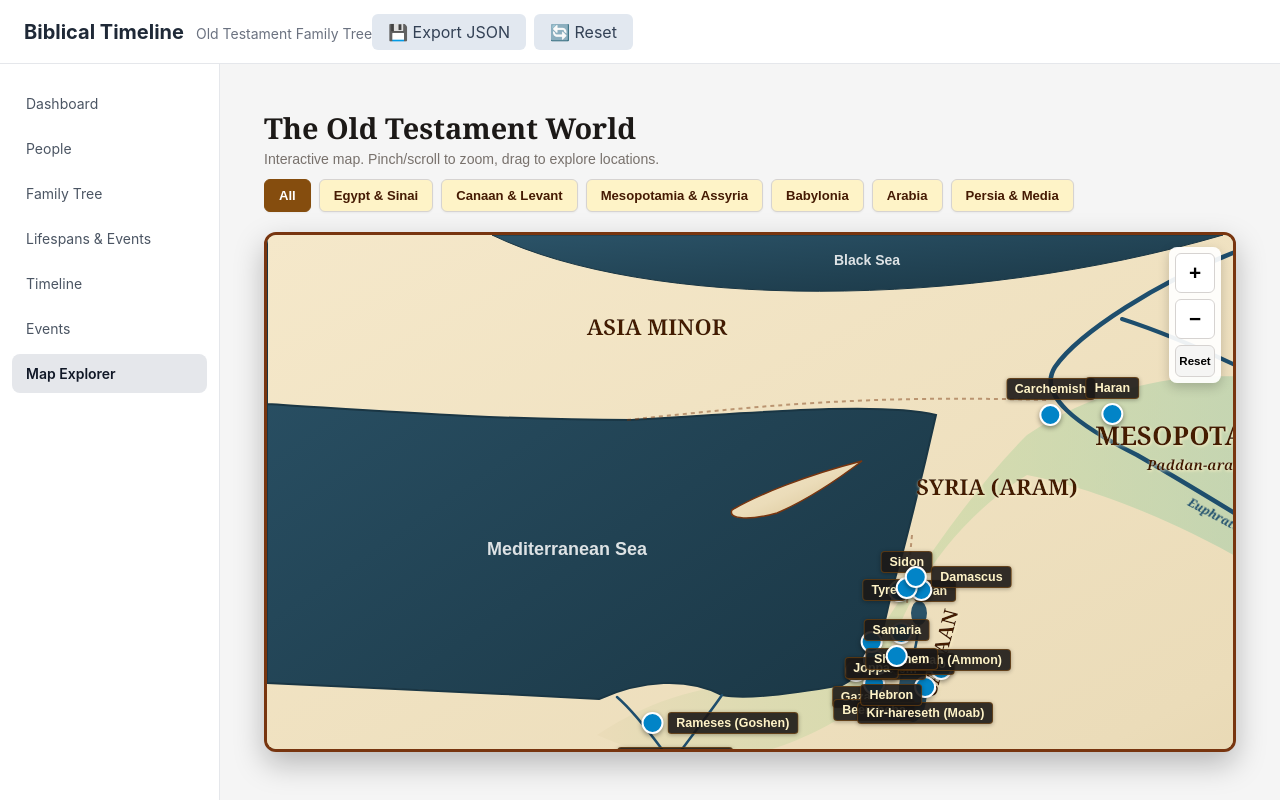
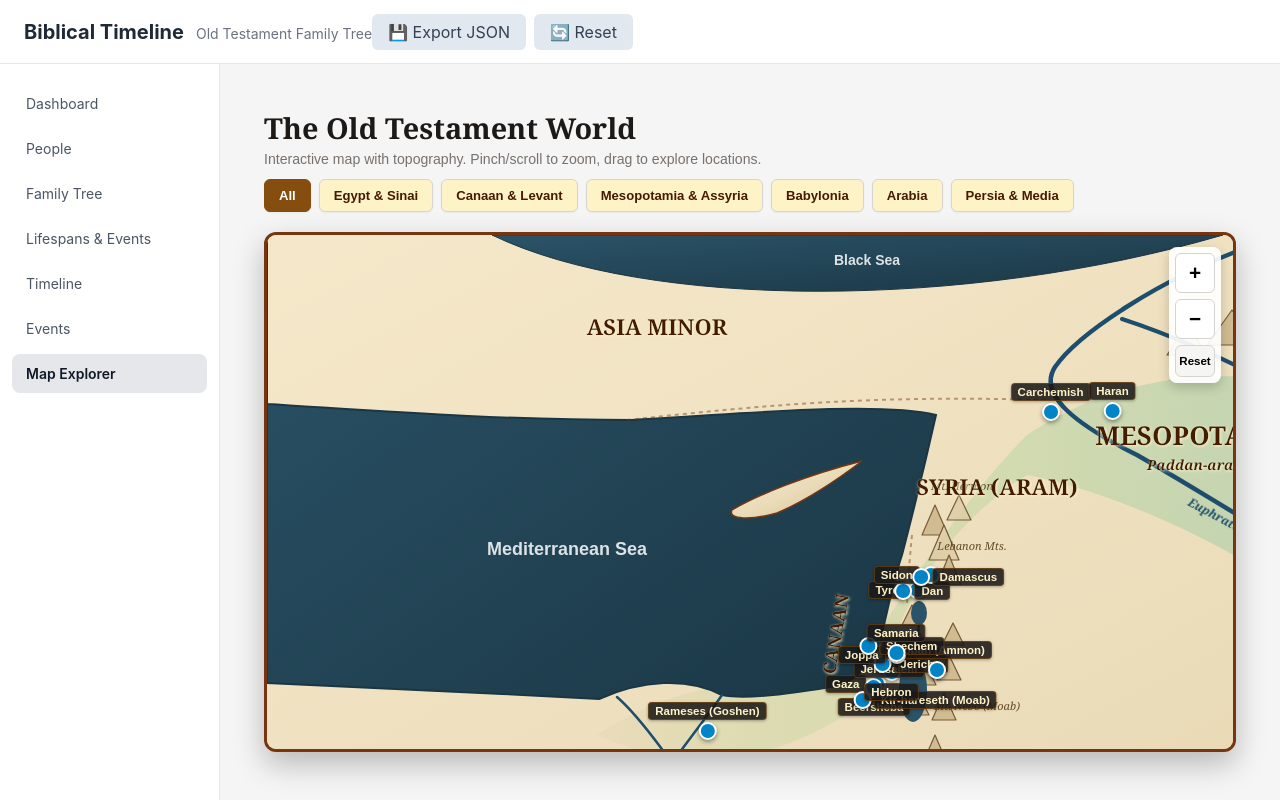
Before and after one commit to JonathanGhaly/biblical-timeline, a React (Vite) app: page / in a window 1280 px wide. Both pictures are taken after a click on the button "Map Explorer". Built offline with nearby package versions, Linux system fonts and the light colour scheme.

Commit message:
Set base path for GitHub Pages

```diff
--- a/src/pages/OldTestamentMapPage.tsx
+++ b/src/pages/OldTestamentMapPage.tsx
@@ -79,17 +79,17 @@ const OT_CITIES: City[] = [
     lat: 29.8448,
     lon: 31.2508,
     aliases: ["Memphis", "Noph", "منف"],
-    labelPosition: "top",
+    labelPosition: "left",
   },
   {
     id: "rameses",
     name: "Rameses (Goshen)",
     arabicName: "رعمسيس / جاسان",
     region: "Egypt & Sinai",
-    lat: 30.75,
-    lon: 32.05,
+    lat: 30.796,
+    lon: 31.83,
     aliases: ["Rameses", "Ramesses", "Goshen", "جاسان", "رعمسيس"],
-    labelPosition: "right",
+    labelPosition: "top",
   },
   {
     id: "sinai",
@@ -106,10 +106,10 @@ const OT_CITIES: City[] = [
     name: "Ezion-Geber",
     arabicName: "عصيون جابر",
     region: "Egypt & Sinai",
-    lat: 29.53,
+    lat: 29.55,
     lon: 34.95,
     aliases: ["Ezion-geber", "Ezion geber", "عصيون جابر"],
-    labelPosition: "bottom",
+    labelPosition: "right",
   },
   {
     id: "gaza",
@@ -119,7 +119,7 @@ const OT_CITIES: City[] = [
     lat: 31.5017,
     lon: 34.4668,
     aliases: ["Gaza", "غزة"],
-    labelPosition: "bottom",
+    labelPosition: "left",
   },
   {
     id: "beersheba",
@@ -139,7 +139,7 @@ const OT_CITIES: City[] = [
     lat: 31.182,
     lon: 35.705,
     aliases: ["Moab", "Kir-hareseth", "Kir", "قير حارسة"],
-    labelPosition: "bottom",
+    labelPosition: "right",
   },
   {
     id: "hebron",
@@ -179,7 +179,7 @@ const OT_CITIES: City[] = [
     lat: 31.9539,
     lon: 35.9106,
     aliases: ["Rabbah", "Ammon", "Rabbath", "ربة"],
-    labelPosition: "right",
+    labelPosition: "top",
   },
   {
     id: "joppa",
@@ -189,7 +189,7 @@ const OT_CITIES: City[] = [
     lat: 32.05,
     lon: 34.75,
     aliases: ["Joppa", "Jaffa", "يافا"],
-    labelPosition: "bottom",
+    labelPosition: "left",
   },
   {
     id: "shechem",
@@ -199,7 +199,7 @@ const OT_CITIES: City[] = [
     lat: 32.213,
     lon: 35.282,
     aliases: ["Shechem", "شكيم"],
-    labelPosition: "bottom",
+    labelPosition: "right",
   },
   {
     id: "samaria",
@@ -207,9 +207,19 @@ const OT_CITIES: City[] = [
     arabicName: "السامرة",
     region: "Canaan & Levant",
     lat: 32.276,
-    lon: 35.198,
+    lon: 35.188,
     aliases: ["Samaria", "السامرة"],
     labelPosition: "top",
+  },
+  {
+    id: "tyre",
+    name: "Tyre",
+    arabicName: "صور",
+    region: "Canaan & Levant",
+    lat: 33.27,
+    lon: 35.203,
+    aliases: ["Tyre", "صور"],
+    labelPosition: "left",
   },
   {
     id: "dan",
@@ -222,16 +232,6 @@ const OT_CITIES: City[] = [
     labelPosition: "right",
   },
   {
-    id: "tyre",
-    name: "Tyre",
-    arabicName: "صور",
-    region: "Canaan & Levant",
-    lat: 33.27,
-    lon: 35.203,
-    aliases: ["Tyre", "صور"],
-    labelPosition: "left",
-  },
-  {
     id: "sidon",
     name: "Sidon",
     arabicName: "صيدون",
@@ -239,7 +239,7 @@ const OT_CITIES: City[] = [
     lat: 33.56,
     lon: 35.375,
     aliases: ["Sidon", "صيدون"],
-    labelPosition: "top",
+    labelPosition: "left",
   },
   {
     id: "damascus",
@@ -391,7 +391,6 @@ export default function OldTestamentMapPage({
   const [selectedEvent, setSelectedEvent] = useState<BiblicalEvent | null>(null);
   const [selectedRegion, setSelectedRegion] = useState<string>("All");
 
-  // Map Pan and Zoom States
   const [zoom, setZoom] = useState(1);
   const [pan, setPan] = useState({ x: 0, y: 0 });
   const [isDragging, setIsDragging] = useState(false);
@@ -580,7 +579,6 @@ export default function OldTestamentMapPage({
     setPan({ x: 0, y: 0 });
   };
 
-  // Dynamic layout calculator for pin labels
   const getFlexDirection = (position?: "top" | "bottom" | "left" | "right") => {
     switch (position) {
       case "top":
@@ -632,7 +630,7 @@ export default function OldTestamentMapPage({
               fontFamily: "sans-serif",
             }}
           >
-            Interactive map. Pinch/scroll to zoom, drag to explore locations.
+            Interactive map with topography. Pinch/scroll to zoom, drag to explore locations.
           </p>
         </div>
 
@@ -930,6 +928,73 @@ export default function OldTestamentMapPage({
               strokeWidth="2"
             />
 
+            {/* MOUNTAINS TOPOGRAPHY LAYER */}
+            <g id="mountain-ranges" stroke="#573a18" fill="#cbb387" strokeWidth="1.2" strokeLinejoin="round" opacity="0.8">
+              {/* Taurus / Armenia / Ararat Mountains (North) */}
+              <g id="ararat-taurus">
+                <polygon points="1020,80 1035,50 1050,80" />
+                <polygon points="1040,85 1060,45 1080,85" fill="#dfcca6" />
+                <polygon points="1070,90 1090,55 1110,90" />
+                <polygon points="1100,95 1125,50 1150,95" fill="#dfcca6" />
+                <polygon points="980,100 1000,70 1020,100" />
+                <polygon points="940,110 965,75 990,110" />
+                <polygon points="900,120 920,90 940,120" />
+              </g>
+
+              {/* Zagros Mountains (Persia / Media East) */}
+              <g id="zagros-mountains">
+                <polygon points="1280,220 1300,180 1320,220" />
+                <polygon points="1310,250 1335,200 1360,250" fill="#dfcca6" />
+                <polygon points="1340,290 1365,245 1390,290" />
+                <polygon points="1370,330 1395,280 1420,330" fill="#dfcca6" />
+                <polygon points="1400,380 1425,325 1450,380" />
+                <polygon points="1430,430 1455,380 1480,430" fill="#dfcca6" />
+                <polygon points="1460,480 1485,430 1510,480" />
+                <polygon points="1490,530 1515,475 1540,530" />
+              </g>
+
+              {/* Mount Lebanon & Anti-Lebanon / Hermon Range */}
+              <g id="lebanon-hermon">
+                <polygon points="655,300 668,270 681,300" />
+                <polygon points="662,325 677,290 692,325" fill="#dfcca6" />
+                <polygon points="670,350 682,320 694,350" />
+                <polygon points="680,285 692,260 704,285" fill="#dfcca6" />
+              </g>
+
+              {/* Mount Carmel / Central Canaan Hill Country */}
+              <g id="canaan-hills">
+                <polygon points="635,390 645,370 655,390" />
+                <polygon points="642,420 653,398 664,420" />
+                <polygon points="645,450 657,425 669,450" />
+                <polygon points="640,480 651,458 662,480" />
+              </g>
+
+              {/* Gilead / Moab / Edom Mountains (Transjordan) */}
+              <g id="transjordan-mountains">
+                <polygon points="675,410 686,388 697,410" />
+                <polygon points="670,445 682,420 694,445" />
+                <polygon points="665,485 677,458 689,485" />
+                <polygon points="655,530 668,500 681,530" />
+              </g>
+
+              {/* Sinai Peninsula Mountains */}
+              <g id="sinai-mountains">
+                <polygon points="545,610 560,575 575,610" fill="#dfcca6" />
+                <polygon points="565,635 580,595 595,635" />
+                <polygon points="530,640 545,605 560,640" />
+              </g>
+            </g>
+
+            {/* MOUNTAIN LABELS */}
+            <g fill="#573a18" fontFamily="Georgia, serif" fontSize="11" fontStyle="italic" textAnchor="middle" opacity="0.9">
+              <text x="1060" y="40">Mt. Ararat Range</text>
+              <text x="695" y="255">Mt. Hermon</text>
+              <text x="705" y="315">Lebanon Mts.</text>
+              <text x="710" y="475">Mt. Nebo (Moab)</text>
+              <text x="580" y="590">Mt. Sinai / Horeb</text>
+              <text x="1395" y="270" transform="rotate(48 1395 270)">Zagros Mountains</text>
+            </g>
+
             <g stroke="#1e4e6d" fill="none" strokeLinecap="round">
               <path
                 d="M 500,950 C 495,880 482,800 485,740 C 440,690 405,620 405,528"
@@ -985,7 +1050,7 @@ export default function OldTestamentMapPage({
               <path d="M 1150,120 C 1300,280 1500,450 1650,580" />
             </g>
 
-            {/* REGIONAL LABELS (Sized dynamically to prevent text overlap) */}
+            {/* REGIONAL LABELS */}
             <g
               fill="#451a03"
               fontFamily="Georgia, serif"
@@ -1001,7 +1066,7 @@ export default function OldTestamentMapPage({
               <text x="370" y="680" fontSize="26">EGYPT</text>
               <text x="548" y="585" fontSize="16">SINAI</text>
               <text x="390" y="100" fontSize="22">ASIA MINOR</text>
-              <text x="680" y="420" fontSize="20" transform="rotate(-75 680 420)">CANAAN</text>
+              <text x="575" y="400" fontSize="18" transform="rotate(-80 575 400)">CANAAN</text>
               <text x="730" y="260" fontSize="22">SYRIA (ARAM)</text>
               <text x="930" y="210" fontSize="26">MESOPOTAMIA</text>
               <text x="930" y="235" fontSize="14" fontStyle="italic">Paddan-aram</text>
@@ -1035,7 +1100,7 @@ export default function OldTestamentMapPage({
                 THE OLD TESTAMENT WORLD
               </text>
               <text x="160" y="60" textAnchor="middle" fill="#78350f" fontFamily="sans-serif" fontSize="12">
-                Ancient Near East Geographic Map
+                Ancient Near East Topographic Map
               </text>
               <line x1="30" y1="75" x2="290" y2="75" stroke="#78350f" strokeWidth="1" opacity="0.5" />
               <circle cx="50" cy="90" r="5" fill="#b91c1c" />
@@ -1053,8 +1118,7 @@ export default function OldTestamentMapPage({
             const hasData = totalCount > 0;
             const { x, y } = geoToPixel(city.lat, city.lon);
 
-            // Scale factor reduces footprint progressively as zoom increases
-            const markerScale = 1 / Math.pow(zoom, 0.6);
+            const markerScale = 1 / Math.pow(zoom, 0.55);
 
             return (
               <div
@@ -1077,23 +1141,23 @@ export default function OldTestamentMapPage({
                   flexDirection: getFlexDirection(city.labelPosition),
                   alignItems: "center",
                   justifyContent: "center",
-                  gap: "4px",
+                  gap: "2px",
                   touchAction: "manipulation",
                 }}
               >
                 <div
                   style={{
-                    width: "22px",
-                    height: "22px",
+                    width: "18px",
+                    height: "18px",
                     borderRadius: "50%",
                     backgroundColor: hasData ? "#b91c1c" : "#0284c7",
                     border: "2px solid #ffffff",
-                    boxShadow: "0 2px 5px rgba(0,0,0,0.4)",
+                    boxShadow: "0 2px 4px rgba(0,0,0,0.4)",
                     display: "flex",
                     alignItems: "center",
                     justifyContent: "center",
                     color: "#ffffff",
-                    fontSize: "0.75rem",
+                    fontSize: "0.7rem",
                     fontWeight: "bold",
                     flexShrink: 0,
                   }}
@@ -1103,14 +1167,14 @@ export default function OldTestamentMapPage({
 
                 <div
                   style={{
-                    background: "rgba(28, 25, 23, 0.9)",
+                    background: "rgba(28, 25, 23, 0.88)",
                     color: "#fef3c7",
-                    padding: "3px 8px",
+                    padding: "2px 6px",
                     borderRadius: "4px",
-                    fontSize: "0.78rem",
+                    fontSize: "0.72rem",
                     fontWeight: "600",
                     whiteSpace: "nowrap",
-                    boxShadow: "0 1px 4px rgba(0,0,0,0.3)",
+                    boxShadow: "0 1px 3px rgba(0,0,0,0.3)",
                     border: "1px solid rgba(217, 119, 6, 0.3)",
                     fontFamily: "sans-serif",
                   }}
```
Also changed, not shown: src/App.tsx (line endings or trailing spaces).
